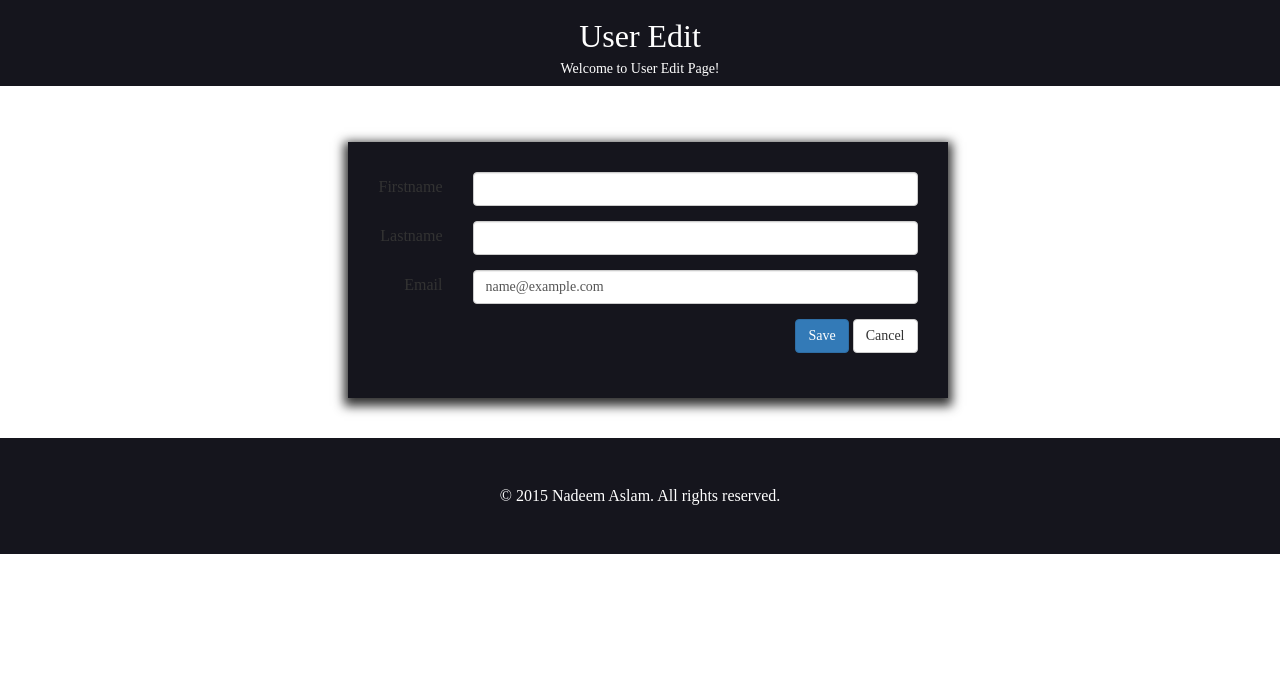
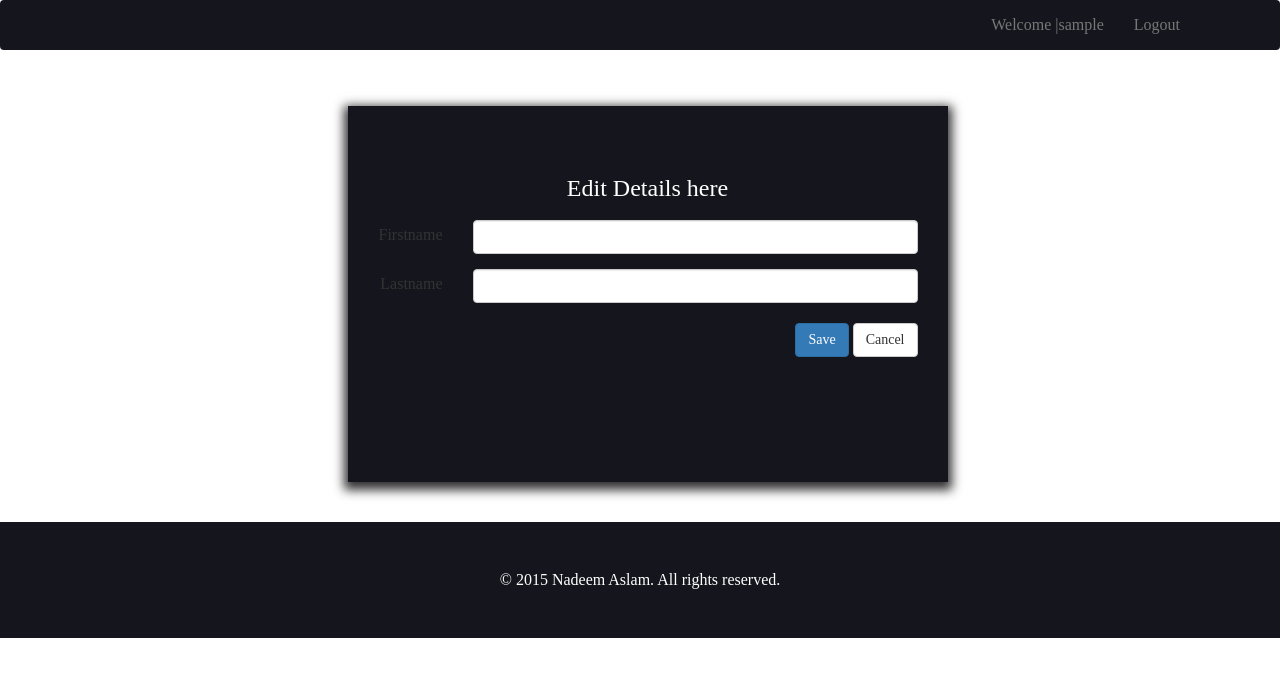
Before and after one commit to Nadeemaslam/graphs, a Django app: page /access/edit/ in a window 1280 px wide. Shown: the top 677 px of the page. Run offline with Django 3.2, Linux system fonts and the light colour scheme; the visitor is signed in with stand-in values (Sample User, id 1); data comes from the database, SQL or seed files in the repository; some libraries are stand-ins or nearby versions.

Commit message:
user edit page modified

```diff
--- a/access/forms.py
+++ b/access/forms.py
@@ -61,6 +61,7 @@ class SignUpForm(forms.Form):
         return email
 
     def clean(self):
+
         if "password" in self.cleaned_data and "password_confirm" in self.cleaned_data:
             if self.cleaned_data["password"] != self.cleaned_data[
                 "password_confirm"]:
@@ -70,11 +71,6 @@ class SignUpForm(forms.Form):
 
 class UserEditForm(forms.Form):
     '''user details are changed here'''
-    email = forms.EmailField(
-        widget=forms.TextInput(attrs={'placeholder': 'Email',
-                                      'class': 'form-control',
-                                      'id': 'email'}),
-        required=True)
 
     first_name = forms.CharField(
         widget=forms.TextInput(attrs={'placeholder': '',
@@ -86,6 +82,7 @@ class UserEditForm(forms.Form):
                                                               'id': 'email'}),
                                 required=True)
     def clean_email(self):
+
         email = self.cleaned_data["email"]
         user = UserInstanceResource()._filter(email=email)
         if user:
--- a/access/templates/access/user_edit.html
+++ b/access/templates/access/user_edit.html
@@ -3,22 +3,68 @@
 {% block content %}
 
 
-<div class="signup-header">
-    <span><h1>User Edit</h1></span>
-    <p>Welcome to User Edit Page!</p>
-</div>
+ <nav class="navbar navbar-default" role="navigation">
+                <div class="container">
+                    <div class="navbar-header">
+                        <a class="navbar-toggle collapsed" data-toggle="collapse" data-target=".navbar-collapse">
+                            <span class="sr-only">Toggle navigation</span>
+                        </a>
+                       <!--  <a class="navbar-brand logo" href="#">
+                            {%if request.user.userprofile.user_type == 'A'%}
+                            <h3>Admin DashBoard</h3>
+                            {% else %}
+                            <h3>Customer View</h3>
+                            {% endif %}
+                        </a> -->
+                    </div>
+            <div class="collapse navbar-collapse">
+                <div id="menu-container">
+                    <div id="#" class="#">
+
+                    <ul class="nav navbar-nav pull-right">
+
+
+
+
+                    {% if user.is_authenticated %}
+                    <li><a href="#">Welcome |{{request.user.username}}  </a></li>
+                    <li><a href="{% url 'account_logout' %}">Logout</a></li>
+                    {% else %}
+                    <li class=""><a href="{% url 'account_login' %}"></a></li>
+                    <li class=""><a href="/access/signup/">Signup</a></li>
+                    {% endif %}
+
+
+                    </ul>
+
+                                <div class="clearfix"></div>
+                            </div>
+
+
+            </div>
+        </div>
+    </div>
+</nav>
+
+
+
+
+
+
+
  <div class="col-md-3"></div>
  <div class="row">
  <div class="col-md-6">
      <br>
-    <form class="form-horizontal form" role="form"  method="post" action="/access/edit/">
-    {{form.errors}}
+    <form class="form-horizontal form edit-form" role="form"  method="post" action="/access/edit/">
+    <h3>Edit Details here</h3>
     {% csrf_token %}
 
     <div class="form-group">
     <label class="col-sm-2 control-label" for="textinput">Firstname</label>
     <div class="col-sm-10">
         {{ form.first_name}}
+        {{form.first_name.errors}}
     </div>
     </div>
 
@@ -27,28 +73,19 @@
     <label class="col-sm-2 control-label" for="textinput">Lastname</label>
     <div class="col-sm-10">
         {{ form.last_name}}
+        {{form.last_name.errors}}
     </div>
     </div>
 
-    <div class="form-group">
-    <label class="col-sm-2 control-label" for="textinput">Email</label>
-    <div class="col-sm-10">
-        {{ form.email}}
-        {{form.error}}
-    </div>
-    </div>
-
-
-
-    <div class="form-group">
+    <div class="form-group edit-submit-button">
     <div class="col-sm-offset-2 col-sm-10">
         <div class="pull-right">
-
         <button type="submit" class="btn btn-primary">Save</button>
             <a href="javascript:window.history.back()"  class="btn btn-default">Cancel</a>
         </div>
     </div>
     </div>
+
     </form>
 </div>
 </div>
--- a/access/views.py
+++ b/access/views.py
@@ -32,9 +32,9 @@ class LoginView(FormView):
          '''
         if request.user.is_authenticated():
             if  request.user.userprofile.user_type=="S":
-                return  HttpResponseRedirect('/access/super')
+                return  HttpResponseRedirect(reverse('super_home'))
             else:
-                return  HttpResponseRedirect('/graphs/')
+                return HttpResponseRedirect(reverse('audit'))
         # if request.user.is_authenticated():
         #     return HttpResponseRedirect('/graphs/')
 
@@ -67,13 +67,11 @@ class LoginView(FormView):
                     if next:
                         return HttpResponseRedirect(next)
                     if request.user.userprofile.user_type=="S":
-                        return  HttpResponseRedirect('/access/super')
+                        return  HttpResponseRedirect(reverse('super_home'))
                     if request.user.userprofile.user_type=="A":
-                        return  HttpResponseRedirect('/graphs')
-
-
-                    # else:
-                    #     return  HttpResponseRedirect('/graphs/')
+                        return HttpResponseRedirect(reverse('audit'))
+                    else:
+                        return HttpResponseRedirect(reverse('audit'))
 
                 else:
                   # Return a 'disabled account' error message
@@ -156,10 +154,9 @@ class UserEditView(FormView):
         data = request.POST
         form = self.form_class(data)
         if form.is_valid():
-            email = form.cleaned_data['email']
             first_name=request.POST['first_name']
             last_name=request.POST['last_name']
-            UserInstanceResource()._update(email=email,id=id,first_name=first_name,last_name=last_name)
+            UserInstanceResource()._update(id=id,first_name=first_name,last_name=last_name)
             return HttpResponseRedirect('/graphs/')
         return self.render_to_response({'form': form})
 
--- a/graphs/static/graphs/css/style.css
+++ b/graphs/static/graphs/css/style.css
@@ -218,3 +218,22 @@ padding-top: 10px;
 .user-dropdown{
     padding-right:20px;
 }
+
+.edit-form{
+    padding-bottom:110px;
+    padding-top:70px;
+}
+
+
+.edit-form h3{
+
+    text-align: center;
+    padding-bottom: 20px;
+    color: #fff;
+    font-size: 24px;
+}
+
+.edit-submit-button{
+
+    margin-top:20px;
+}
```
Also changed, not shown: graphs/templates/graphs/chart_form.html (+4 -113 lines), graphs/views.py (+0 -7 lines), 5 other files.
